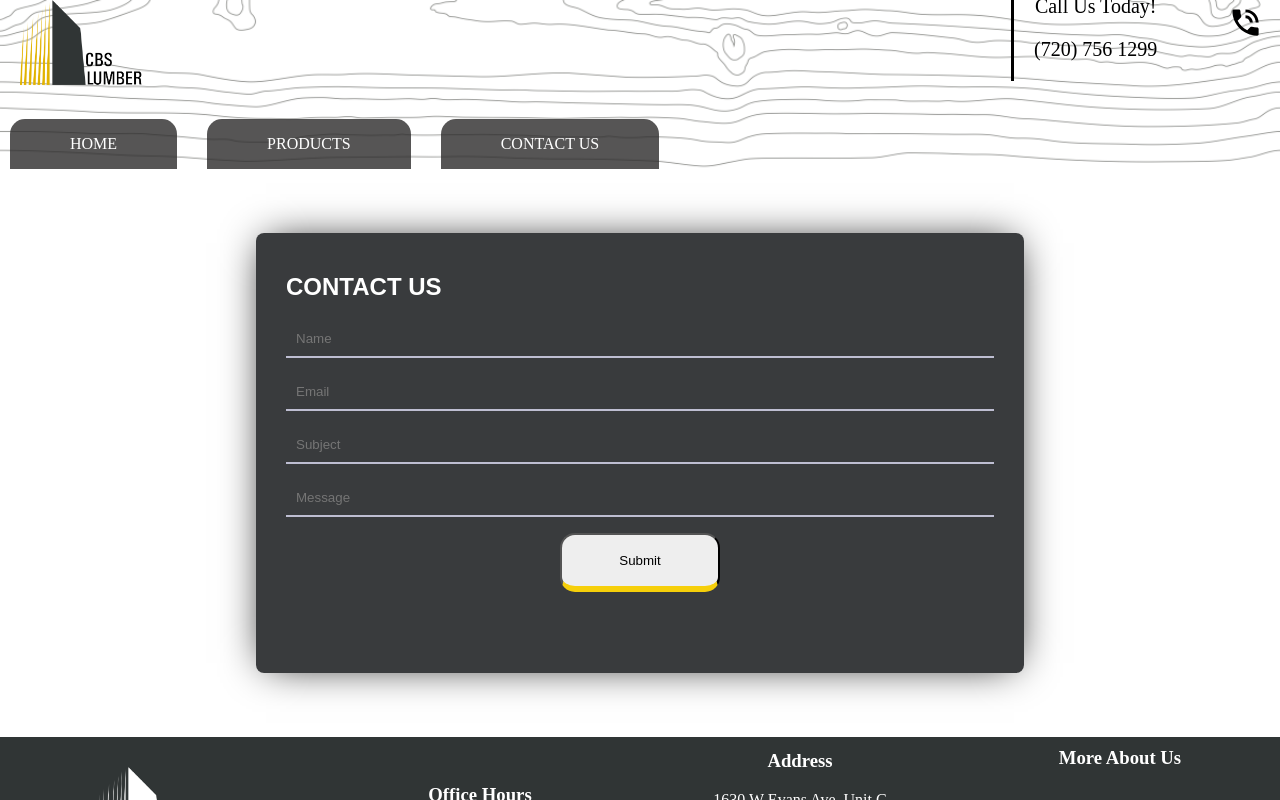
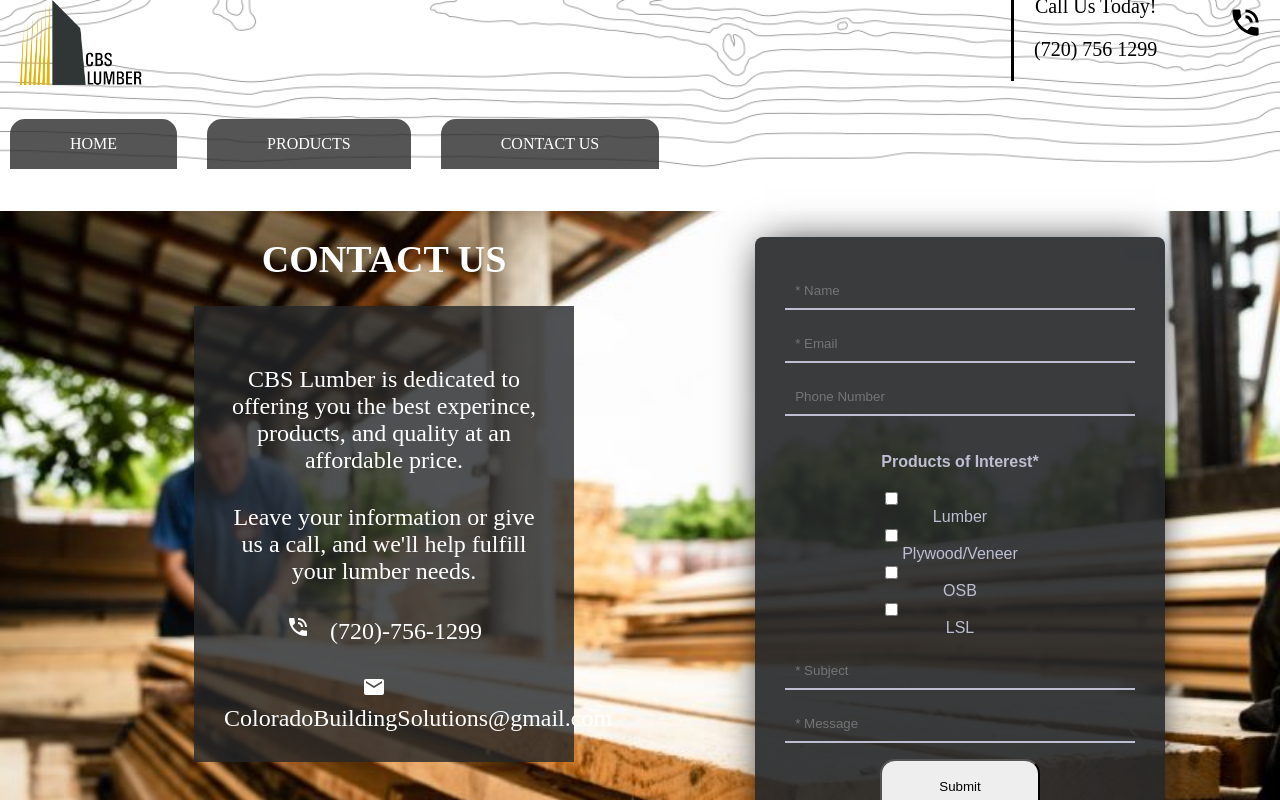
Before and after one commit to Noah8863/CBS-Lumber, a React (Create React App) app: page /contact in a window 1280 px wide. Shown: the top 800 px of the page. Built offline with nearby package versions, Linux system fonts and the light colour scheme.

Commit message:
styled the contact page and linked the form to email

```diff
--- a/src/components/Contact/contact.scss
+++ b/src/components/Contact/contact.scss
@@ -1,6 +1,53 @@
+#contact-form-container {
+  position: relative;
+  display: flex;
+  margin: auto;
+  text-align: center;
+  width: 100vw;
+  height: auto;
+  bottom: 80px;
+  padding: 0;
+  background-image: url(../../images/main-page-header1.jpg);
+  background-repeat: no-repeat;
+  background-size: cover;
+}
+#contact-form-container {
+  position: relative;
+  display: grid;
+  grid-template-columns: 50% 40%;
+  justify-content: center;
+}
+.contact-icons {
+  position: relative;
+  margin-right: 20px;
+}
+#left-contact-details {
+  position: relative;
+  display: block;
+  color: white;
+  background-color: rgb(36, 38, 41, 0.8);
+  width: 50%;
+  height: auto;
+  padding: 30px;
+  margin: auto;
+  font-size: 24px;
+}
+#left-contact-container h1{
+  color: white;
+  font-size: 38px;
+}
+#left-contact-details p{
+  margin-top: 30px;
+  margin-bottom: 30px;
+}
+#left-contact-details a{
+  text-decoration: none;
+  color: white;
+}
 .inputContainer {
-  width: 60%;
-  height: 440px;
+  width: 80%;
+  color: #bebed2;
+  height:contain;
   background-color: rgb(36, 38, 41, 0.9);
   border-radius: 8px;
   box-shadow: 0 0 40px -10px #000;
@@ -31,6 +78,7 @@
   border-bottom: 2px solid #bebed2;
   color: rgb(195, 192, 192);
 }
+
 .inputfield:focus {
   border-bottom: 2px solid #646464;
 }
@@ -40,6 +88,13 @@
   margin: 28px 0 0;
   font-size: 14px;
   color: #5a5a5a;
+}
+.checkboxform {
+  position: relative;
+  display: inline-block;
+}
+.checkboxOptions {
+  display: block;
 }
 #btn {
   display: flex;
--- a/src/components/Contact/index.js
+++ b/src/components/Contact/index.js
@@ -1,9 +1,13 @@
 import React from "react";
 import "./contact.scss";
-import GitHubIcon from "@mui/icons-material/GitHub";
-import LinkedInIcon from "@mui/icons-material/LinkedIn";
-import PersonIcon from "@mui/icons-material/Person";
+import PhoneInTalkIcon from "@mui/icons-material/PhoneInTalk";
+import EmailIcon from "@mui/icons-material/Email";
 import emailjs from "@emailjs/browser";
+import Certification from "../Certification/index";
+const clientName = document.getElementById("name")
+const email = document.getElementById("email")
+const subject = document.getElementById("subject")
+const message = document.getElementById("message")
 
 function Contact() {
   const sendEmail = (e) => {
@@ -14,6 +18,11 @@ function Contact() {
       time: today,
       name: document.getElementById("name").value,
       email: document.getElementById("email").value,
+      phoneNumber: document.getElementById("phoneNumber").value,
+      lumber: document.getElementById("lumber").checked ? "Yes ✅" : "No ❌",
+      plywood: document.getElementById("plywood").checked ? "Yes ✅" : "No ❌",
+      osb: document.getElementById("osb").checked ? "Yes ✅" : "No ❌",
+      lsl: document.getElementById("lsl").checked ? "Yes ✅" : "No ❌",
       subject: document.getElementById("subject").value,
       message: document.getElementById("message").value,
     };
@@ -21,7 +30,7 @@ function Contact() {
     emailjs
       .send(
         "service_32wky28",
-        "template_6f7vqrr",
+        "template_s77x9a4",
         formData,
         "nIOQ4DjOD6VPrQRy0"
       )
@@ -36,47 +45,102 @@ function Contact() {
   };
 
   function showMessage() {
-    alert("Thanks for reaching out! Ill be sure to get back to you soon.");
+    alert("Message has been recorded! We'll get in touch soon")
   }
 
   return (
-    <main>
+    <>
+      <div id="contact-form-container">
+        <div id="left-contact-container">
+          <h1>CONTACT US</h1>
+          <div id="left-contact-details">
+            <p>
+              CBS Lumber is dedicated to offering you the best experince,
+              products, and quality at an affordable price.
+            </p>
+            <p>
+              Leave your information or give us a call, and we'll help fulfill
+              your lumber needs.
+            </p>
+            <p>
+              <PhoneInTalkIcon className="contact-icons" />
+              (720)-756-1299
+            </p>
+            <a href="mailto:Cobuildingsolutions@gmail.com">
+              <EmailIcon className="contact-icons" />
+              ColoradoBuildingSolutions@gmail.com
+            </a>
+          </div>
+        </div>
         {/* <form className="inputContainer" onSubmit={sendEmail}> */}
         <form className="inputContainer">
-        <h2>CONTACT US</h2>
           <p type="Name:">
             <input
               className="inputfield"
               id="name"
-            placeholder="Name"
+              type="text"
+              placeholder="* Name"
+              required
             ></input>
           </p>
           <p type="Email:">
             <input
               className="inputfield"
               id="email"
-            placeholder="Email"
+              placeholder="* Email"
+              required
             ></input>
           </p>
+          <p type="PhoneNumber:">
+            <input
+              type="number"
+              className="inputfield"
+              id="phoneNumber"
+              placeholder="Phone Number"
+            ></input>
+          </p>
+          <div className="checkboxform field">
+            <h4>Products of Interest*</h4>
+            <label>
+              <input type="checkbox" className="checkboxOptions" id="lumber" />
+              Lumber
+            </label>
+            <label>
+              <input type="checkbox" className="checkboxOptions" id="plywood" />
+              Plywood/Veneer
+            </label>
+            <label>
+              <input type="checkbox" className="checkboxOptions" id="osb" />
+              OSB
+            </label>
+            <label>
+              <input type="checkbox" className="checkboxOptions" id="lsl" />
+              LSL
+            </label>
+          </div>
           <p type="Message:">
             <input
               className="inputfield"
               id="subject"
-            placeholder="Subject"
+              placeholder="* Subject"
+              required
             ></input>
           </p>
           <p type="Message:">
             <input
               className="inputfield"
               id="message"
-            placeholder="Message"
+              placeholder="* Message"
+              required
             ></input>
           </p>
           <button id="btn" className="bubbly-button" onClick={showMessage}>
             Submit
           </button>
         </form>
-    </main>
+      </div>
+      <Certification />
+    </>
   );
 }
 
```
Lines whose indentation alone changed are shown as unchanged.
